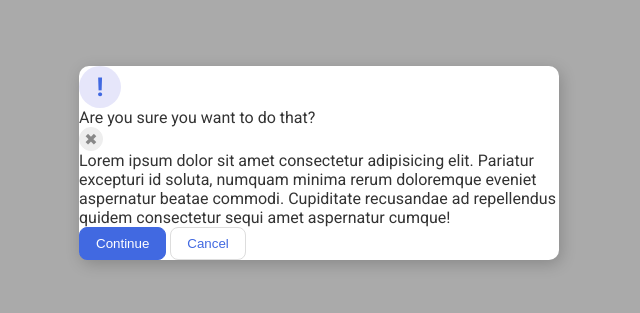
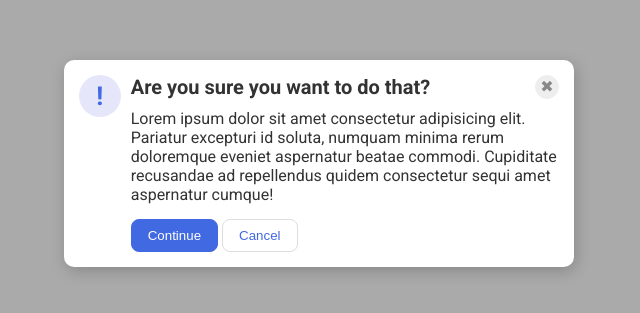
Before and after one commit to Luku23/odin_recipes-css-exercises, a plain HTML site: page flex/5-flex-modal/index.html in a window 1280 px wide. Shown: the part 237-550 px from the top of the page, without its empty margins (321-961 px from the left). Drawn offline with Linux system fonts and the light colour scheme.

Commit message:
finished flex 5-flex-modal

```diff
--- a/flex/5-flex-modal/index.html
+++ b/flex/5-flex-modal/index.html
@@ -10,11 +10,15 @@
   <body>
     <div class="modal">
       <div class="icon">!</div>
-      <div class="header">Are you sure you want to do that?</div>
-      <button class="close-button">✖</button>
-      <div class="text">Lorem ipsum dolor sit amet consectetur adipisicing elit. Pariatur excepturi id soluta, numquam minima rerum doloremque eveniet aspernatur beatae commodi. Cupiditate recusandae ad repellendus quidem consectetur sequi amet aspernatur cumque!</div>
-      <button class="continue">Continue</button>
-      <button class="cancel">Cancel</button>
+      <div class="content">
+        <div class="header">Are you sure you want to do that?
+          <button class="close-button">✖</button>
+        </div>
+        <div class="text">Lorem ipsum dolor sit amet consectetur adipisicing elit. Pariatur excepturi id soluta, numquam minima rerum doloremque eveniet aspernatur beatae commodi. Cupiditate recusandae ad repellendus quidem consectetur sequi amet aspernatur cumque!</div>
+        <button class="continue">Continue</button>
+        <button class="cancel">Cancel</button>
+      </div>
+
     </div>
   </body>
 </html>
--- a/flex/5-flex-modal/style.css
+++ b/flex/5-flex-modal/style.css
@@ -67,3 +67,27 @@ button.cancel {
   border: 1px solid #ddd;
   color: royalblue;
 }
+
+/* Solution */
+
+.modal{
+  display: flex;
+  padding: 15px;
+  gap: 10px;
+}
+
+.header{
+  display: flex;
+  font-weight: bold;
+  font-size: 20px;
+  justify-content: space-between;
+}
+
+.modal div:nth-of-type(2){
+  flex-shrink: 100;
+}
+
+.text{
+  padding-top: 10px;
+  padding-bottom: 15px;
+}
```
